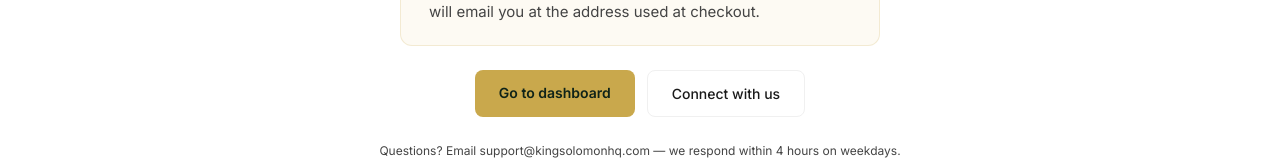
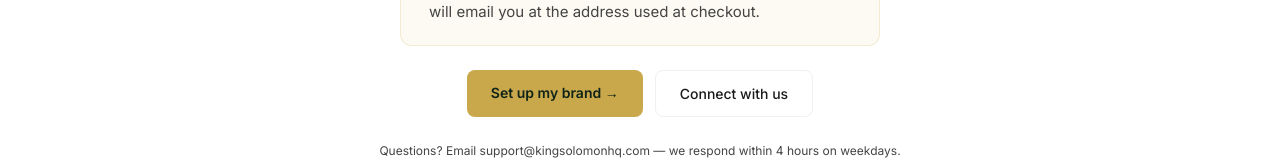
Before and after one commit to rockerrichie-lgtm/kingsolomonhq, a Next.js app in the folder app/: page /confirmation in a window 1280 px wide. Shown: the part 452-619 px from the top of the page. Built offline with nearby package versions, Linux system fonts and the light colour scheme.

Commit message:
fix: confirmation redirects to brand-setup

```diff
--- a/app/app/confirmation/page.tsx
+++ b/app/app/confirmation/page.tsx
@@ -53,7 +53,6 @@ function ConfirmationContent() {
       {/* BODY — white */}
       <div style={{background:WHITE,minHeight:'calc(100vh - 120px)',display:'flex',flexDirection:'column',alignItems:'center',justifyContent:'center',padding:'48px 24px',textAlign:'center'}}>
 
-        {/* Check icon */}
         <div style={{width:60,height:60,borderRadius:'50%',background:'rgba(95,198,138,0.12)',border:'2px solid rgba(95,198,138,0.3)',display:'flex',alignItems:'center',justifyContent:'center',fontSize:28,color:GREEN,marginBottom:20}}>
           ✓
         </div>
@@ -68,23 +67,21 @@ function ConfirmationContent() {
           {plan.product} · {plan.name} is now active.
         </p>
 
-        {/* Next steps */}
         <div style={{background:CARD_BG,border:'1px solid rgba(201,168,76,0.2)',borderRadius:12,padding:'20px 28px',maxWidth:480,width:'100%',textAlign:'left',marginBottom:24}}>
           <p style={{fontSize:11,fontWeight:600,letterSpacing:'0.12em',textTransform:'uppercase',color:GOLD,marginBottom:10}}>What happens next</p>
           <p style={{fontSize:15,color:BODY_TEXT,lineHeight:1.75}}>{plan.next}</p>
         </div>
 
-        {/* Payment reference */}
         {paymentId && (
           <p style={{fontSize:12,color:BODY_TEXT,marginBottom:28}}>
             Payment reference: {paymentId}
           </p>
         )}
 
-        {/* CTAs */}
+        {/* CTA — goes to brand-setup first time */}
         <div style={{display:'flex',gap:12,justifyContent:'center',flexWrap:'wrap'}}>
-          <a href="/dashboard" style={{display:'inline-block',background:GOLD,color:DEEP,fontSize:14,fontWeight:600,padding:'12px 24px',borderRadius:8}}>
-            Go to dashboard
+          <a href="/brand-setup" style={{display:'inline-block',background:GOLD,color:DEEP,fontSize:14,fontWeight:600,padding:'12px 24px',borderRadius:8}}>
+            Set up my brand →
           </a>
           <a href="/connect" style={{display:'inline-block',background:WHITE,color:DARK,fontSize:14,fontWeight:500,padding:'12px 24px',borderRadius:8,border:`1px solid ${BORDER}`}}>
             Connect with us
```
